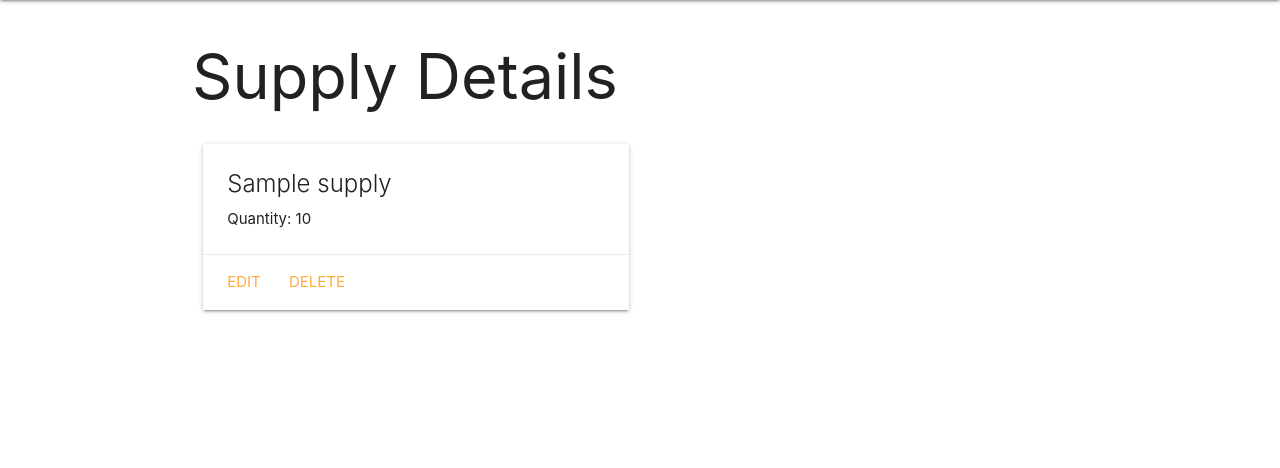
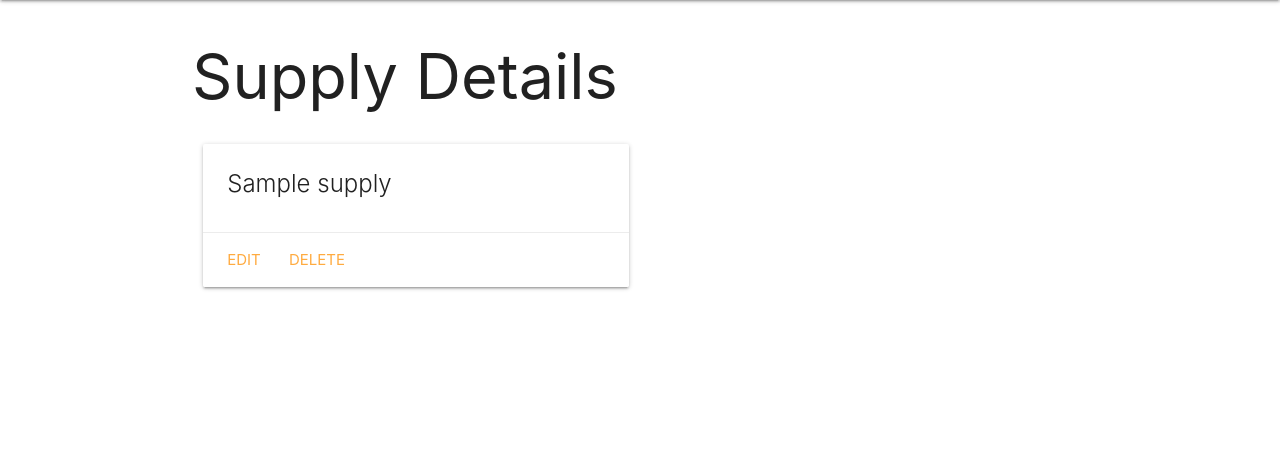
Before and after one commit to Data-Pirates-SEI/Data-Pirates-Project, a Django app: page /supplies/1/ in a window 1280 px wide. Shown: the part 64-532 px from the top of the page. Run offline with Django 4.2, Linux system fonts and the light colour scheme; a user stored in the database is signed in; tables that the repository leaves empty hold one stand-in row (values such as "Sample post").

Commit message:
removing quantity from supplies

```diff
--- a/main_app/models.py
+++ b/main_app/models.py
@@ -7,7 +7,6 @@ from django.contrib.auth.models import User
 
 class Supply(models.Model):
     name = models.CharField(max_length=50)
-    qty = models.PositiveIntegerField(default=0, null=True)
     def __str__(self):
         return self.name
 
--- a/main_app/templates/main_app/supply_detail.html
+++ b/main_app/templates/main_app/supply_detail.html
@@ -8,7 +8,7 @@
     <div class="card">
       <div class="card-content">
         <span class="card-title">{{ supply.name }}</span>
-        <span class=''>Quantity: {{ supply.qty }}</span>
+
 
       </div>
       <div class="card-action">
--- a/main_app/templates/main_app/supply_list.html
+++ b/main_app/templates/main_app/supply_list.html
@@ -8,7 +8,7 @@
     <div class="card">
         <div class="card-content">
             <span class="card-title">{{ supply.name }}</span>
-            <span class=''>Quantity: {{ supply.qty }}</span>
+
 
         </div>
     </div>
```
